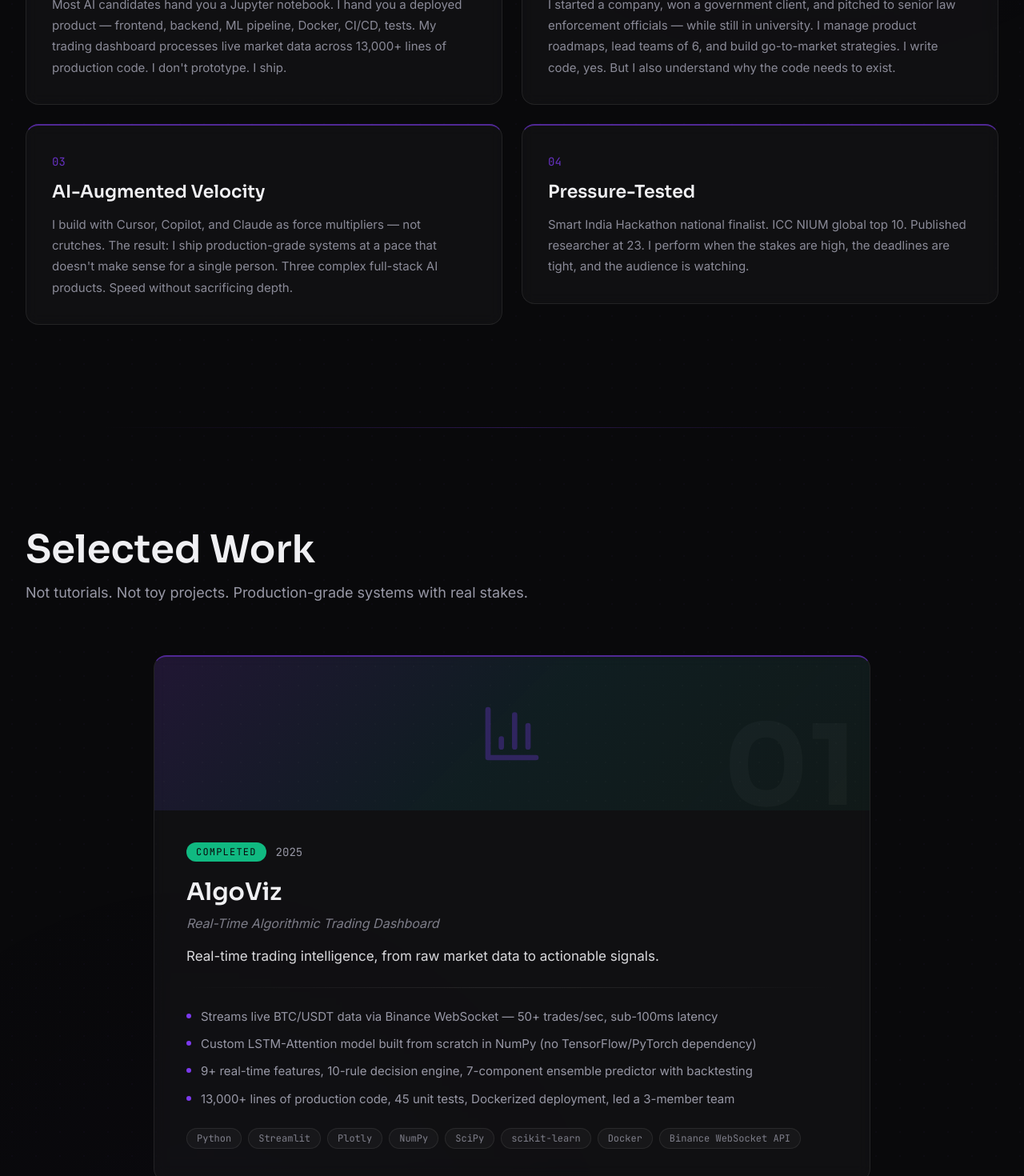
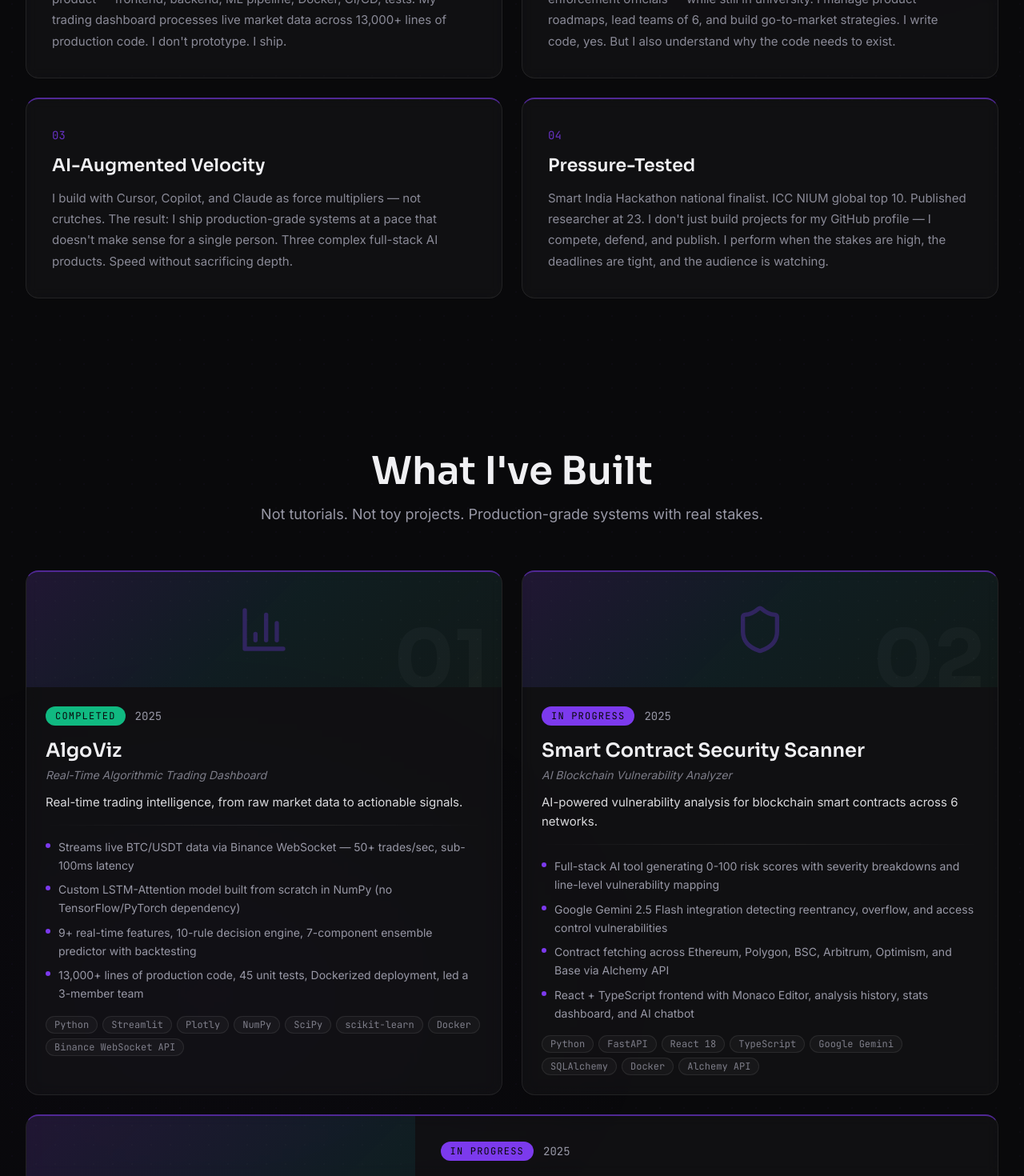
Before and after one commit to KartikJoshi23/portfolio-website, a Next.js app: page / in a window 1280 px wide. Shown: the part 1330-2800 px from the top of the page at 80% size. Built offline with nearby package versions, Linux system fonts and the light colour scheme.

Commit message:
fix: hero text wrapping, reduce section spacing, uniform value cards, rename Selected Work, 2+1 project grid layout

```diff
--- a/src/app/page.tsx
+++ b/src/app/page.tsx
@@ -21,10 +21,6 @@ import BackgroundOrbs from '@/components/ui/BackgroundOrbs'
 import ScrollProgressBar from '@/components/ui/ScrollProgressBar'
 import CursorTrail from '@/components/ui/CursorTrail'
 
-function SectionDivider() {
-  return <div className="section-divider mx-auto max-w-5xl" />
-}
-
 export default function Home() {
   const [preloaderDone, setPreloaderDone] = useState(false)
 
@@ -47,37 +43,12 @@ export default function Home() {
       <BackgroundOrbs />
 
       <main id="main-content">
-        {/* Section 1: Hero */}
         <Hero animateEntrance={preloaderDone} />
-
-        <SectionDivider />
-
-        {/* Section 2: What Sets Me Apart */}
         <WhatSetsApart />
-
-        <SectionDivider />
-
-        {/* Section 3: Selected Work */}
         <SelectedWork />
-
-        <SectionDivider />
-
-        {/* Section 4: My Arsenal */}
         <TechStack />
-
-        <SectionDivider />
-
-        {/* Section 5: Track Record */}
         <TrackRecord />
-
-        <SectionDivider />
-
-        {/* Section 6: Education */}
         <Education />
-
-        <SectionDivider />
-
-        {/* Section 7: Let's Talk / Contact */}
         <Contact />
       </main>
 
--- a/src/components/sections/Contact.tsx
+++ b/src/components/sections/Contact.tsx
@@ -75,7 +75,7 @@ export default function Contact() {
     return (
         <section
             id="contact"
-            className="relative py-24 md:py-32"
+            className="relative py-16 md:py-24"
         >
             <div className="max-w-7xl mx-auto px-6 lg:px-8">
                 {/* Section Header — Blueprint §5.8.2 */}
--- a/src/components/sections/Education.tsx
+++ b/src/components/sections/Education.tsx
@@ -12,7 +12,7 @@ export default function Education() {
     return (
         <section
             id="education"
-            className="relative py-24 md:py-32"
+            className="relative py-16 md:py-24"
         >
             <div className="max-w-7xl mx-auto px-6 lg:px-8">
                 {/* Section Header */}
--- a/src/components/sections/SelectedWork.tsx
+++ b/src/components/sections/SelectedWork.tsx
@@ -14,7 +14,7 @@ export default function SelectedWork() {
     return (
         <section
             id="work"
-            className="relative py-24 md:py-32"
+            className="relative py-16 md:py-24"
         >
             {/* Subtle background gradient */}
             <div
@@ -27,16 +27,25 @@ export default function SelectedWork() {
 
             <div className="max-w-7xl mx-auto px-6 lg:px-8 relative z-10">
                 {/* Section Header */}
-                <SectionHeading
-                    heading="Selected Work"
-                    subheading="Not tutorials. Not toy projects. Production-grade systems with real stakes."
-                />
+                <div className="text-center [&_p]:mx-auto">
+                    <SectionHeading
+                        heading="What I've Built"
+                        subheading="Not tutorials. Not toy projects. Production-grade systems with real stakes."
+                    />
+                </div>
 
-                {/* Project Cards — vertical stack, constrained for readability */}
-                <div className="mt-16 max-w-4xl mx-auto flex flex-col gap-8 md:gap-10">
-                    {projects.map((project, i) => (
-                        <ProjectCard key={project.number} project={project} index={i} />
-                    ))}
+                {/* Project Cards — 2 compact cards + 1 horizontal card */}
+                <div className="mt-14 space-y-6">
+                    {/* Top row: 2 side-by-side compact cards */}
+                    <div className="grid grid-cols-1 md:grid-cols-2 gap-6">
+                        {projects.slice(0, 2).map((project, i) => (
+                            <ProjectCard key={project.number} project={project} index={i} variant="compact" />
+                        ))}
+                    </div>
+                    {/* Bottom: Full-width horizontal card */}
+                    {projects[2] && (
+                        <ProjectCard project={projects[2]} index={2} variant="horizontal" />
+                    )}
                 </div>
             </div>
         </section>
--- a/src/components/sections/TechStack.tsx
+++ b/src/components/sections/TechStack.tsx
@@ -32,7 +32,7 @@ export default function TechStack() {
     return (
         <section
             id="skills"
-            className="relative py-24 md:py-32"
+            className="relative py-16 md:py-24"
         >
             {/* Subtle background gradient for depth */}
             <div
--- a/src/components/sections/TrackRecord.tsx
+++ b/src/components/sections/TrackRecord.tsx
@@ -15,7 +15,7 @@ export default function TrackRecord() {
     return (
         <section
             id="achievements"
-            className="relative py-24 md:py-32"
+            className="relative py-16 md:py-24"
         >
             {/* Subtle gradient background */}
             <div
--- a/src/components/sections/WhatSetsApart.tsx
+++ b/src/components/sections/WhatSetsApart.tsx
@@ -13,7 +13,7 @@ export default function WhatSetsApart() {
     return (
         <section
             id="about"
-            className="relative py-24 md:py-32"
+            className="relative py-16 md:py-24"
         >
             {/* Subtle gradient background */}
             <div
--- a/src/components/ui/ProjectCard.tsx
+++ b/src/components/ui/ProjectCard.tsx
@@ -1,8 +1,7 @@
 /* ==========================================================
  * PROJECTCARD.TSX — Enhanced with visual header
  * Premium glassmorphism card with gradient visual area
- * Hover: violet glow shadow + border transition
- * Project number as subtle watermark
+ * Supports compact (grid) and horizontal (full-width) variants
  * ========================================================== */
 "use client"
 
@@ -21,33 +20,23 @@ const projectIcons: Record<string, React.ComponentType<{ className?: string }>>
 interface ProjectCardProps {
     project: Project
     index: number
+    variant?: 'compact' | 'horizontal'
 }
 
-export default function ProjectCard({ project, index }: ProjectCardProps) {
+function VisualHeader({ project, variant }: { project: Project; variant: 'compact' | 'horizontal' }) {
     const Icon = projectIcons[project.number] || BarChart3
+    const isHorizontal = variant === 'horizontal'
 
     return (
-        <motion.div
-            initial={{ opacity: 0, y: 50 }}
-            whileInView={{ opacity: 1, y: 0 }}
-            transition={{ duration: 0.7, delay: index * 0.1, ease: EASE_OUT }}
-            viewport={{ once: true, amount: 0.15 }}
-            className="group relative bg-white/3 backdrop-blur-sm border border-white/8
-                        rounded-2xl overflow-hidden
-                        border-t-2 border-t-violet/60
-                        transition-all duration-500
-                        hover:border-white/15 hover:bg-white/5
-                        hover:shadow-[0_0_80px_rgba(124,58,237,0.06)]"
-        >
-            {/* Visual header area — gradient with icon */}
-            <div className="relative h-40 md:h-48 overflow-hidden">
+        <div className={`relative overflow-hidden ${
+            isHorizontal ? 'h-48 md:h-auto md:min-h-full' : 'h-32 md:h-36'
+        }`}>
             <div
                 className="absolute inset-0 transition-transform duration-700 group-hover:scale-105"
                 style={{
                     background: `linear-gradient(135deg, rgba(124, 58, 237, 0.15) 0%, rgba(6, 182, 212, 0.08) 50%, rgba(16, 185, 129, 0.05) 100%)`,
                 }}
             />
-                {/* Grid pattern overlay */}
             <div
                 className="absolute inset-0 opacity-10"
                 style={{
@@ -55,22 +44,27 @@ export default function ProjectCard({ project, index }: ProjectCardProps) {
                     backgroundSize: '24px 24px',
                 }}
             />
-                {/* Icon */}
             <div className="absolute inset-0 flex items-center justify-center">
-                    <Icon className="w-16 h-16 md:w-20 md:h-20 text-violet/30 transition-all duration-500 group-hover:text-violet/50 group-hover:scale-110" />
+                <Icon className={`text-violet/30 transition-all duration-500 group-hover:text-violet/50 group-hover:scale-110 ${
+                    isHorizontal ? 'w-20 h-20 md:w-24 md:h-24' : 'w-12 h-12 md:w-16 md:h-16'
+                }`} />
             </div>
-                {/* Hover overlay */}
             <div className="absolute inset-0 bg-violet/0 group-hover:bg-violet/5 transition-colors duration-500" />
-                {/* Watermark number */}
-                <span className="absolute right-4 -bottom-4 font-sora font-bold text-[100px] md:text-[140px]
-                                 text-white/3 select-none pointer-events-none leading-none">
+            <span className={`absolute right-4 -bottom-4 font-sora font-bold
+                             text-white/3 select-none pointer-events-none leading-none ${
+                isHorizontal ? 'text-[120px] md:text-[160px]' : 'text-[80px] md:text-[100px]'
+            }`}>
                 {project.number}
             </span>
         </div>
+    )
+}
 
-            {/* Content */}
-            <div className="relative z-10 p-8 md:p-10">
-                {/* Top row: Status + Year */}
+function CardContent({ project, variant }: { project: Project; variant: 'compact' | 'horizontal' }) {
+    const isHorizontal = variant === 'horizontal'
+
+    return (
+        <div className={`relative z-10 ${isHorizontal ? 'p-6 md:p-8' : 'p-5 md:p-6'}`}>
             <div className="flex items-center gap-3">
                 <StatusBadge status={project.status} />
                 <span className="font-mono text-sm text-silver">
@@ -78,45 +72,47 @@ export default function ProjectCard({ project, index }: ProjectCardProps) {
                 </span>
             </div>
 
-                {/* Title */}
-                <h3 className="mt-5 font-sora font-semibold text-2xl md:text-3xl text-cool-white leading-tight
-                               group-hover:text-violet transition-colors duration-300">
+            <h3 className={`mt-4 font-sora font-semibold text-cool-white leading-tight
+                           group-hover:text-violet transition-colors duration-300 ${
+                isHorizontal ? 'text-2xl md:text-3xl' : 'text-xl md:text-2xl'
+            }`}>
                 {project.title}
             </h3>
 
-                {/* Subtitle */}
-                <p className="mt-2 font-inter text-base text-silver/80 italic">
+            <p className={`mt-1.5 font-inter text-silver/80 italic ${
+                isHorizontal ? 'text-base' : 'text-sm'
+            }`}>
                 {project.subtitle}
             </p>
 
-                {/* One-liner */}
-                <p className="mt-4 font-inter text-base md:text-[17px] text-cool-white/90 leading-relaxed">
+            <p className={`mt-3 font-inter text-cool-white/90 leading-relaxed ${
+                isHorizontal ? 'text-base md:text-[17px]' : 'text-sm md:text-[15px]'
+            }`}>
                 {project.oneLiner}
             </p>
 
-                {/* Divider */}
-                <div className="my-6 h-px bg-linear-to-r from-transparent via-white/10 to-transparent" />
+            <div className="my-4 h-px bg-linear-to-r from-transparent via-white/10 to-transparent" />
 
-                {/* Highlights */}
-                <ul className="space-y-2.5">
+            <ul className={`space-y-2 ${isHorizontal ? '' : 'line-clamp-none'}`}>
                 {project.highlights.map((h, i) => (
                     <li
                         key={i}
-                            className="flex items-start gap-3 font-inter text-sm md:text-[15px] text-silver leading-relaxed"
+                        className={`flex items-start gap-2.5 font-inter text-silver leading-relaxed ${
+                            isHorizontal ? 'text-sm md:text-[15px]' : 'text-xs md:text-sm'
+                        }`}
                     >
-                            <span className="mt-2 w-1.5 h-1.5 rounded-full bg-violet shrink-0" />
+                        <span className="mt-1.5 w-1.5 h-1.5 rounded-full bg-violet shrink-0" />
                         {h}
                     </li>
                 ))}
             </ul>
 
-                {/* Tech stack */}
-                <div className="mt-6 flex flex-wrap gap-2">
+            <div className="mt-4 flex flex-wrap gap-1.5">
                 {project.tech.map((t) => (
                     <span
                         key={t}
                         className="font-mono text-xs text-silver/80 bg-white/3
-                                       border border-white/8 rounded-full px-3 py-1
+                                   border border-white/8 rounded-full px-2.5 py-0.5
                                    transition-all duration-300
                                    hover:border-violet/40 hover:text-cool-white"
                     >
@@ -125,6 +121,41 @@ export default function ProjectCard({ project, index }: ProjectCardProps) {
                 ))}
             </div>
         </div>
+    )
+}
+
+export default function ProjectCard({ project, index, variant = 'compact' }: ProjectCardProps) {
+    const isHorizontal = variant === 'horizontal'
+
+    return (
+        <motion.div
+            initial={{ opacity: 0, y: 50 }}
+            whileInView={{ opacity: 1, y: 0 }}
+            transition={{ duration: 0.7, delay: index * 0.1, ease: EASE_OUT }}
+            viewport={{ once: true, amount: 0.15 }}
+            className={`group relative bg-white/3 backdrop-blur-sm border border-white/8
+                        rounded-2xl overflow-hidden
+                        border-t-2 border-t-violet/60
+                        transition-all duration-500
+                        hover:border-white/15 hover:bg-white/5
+                        hover:shadow-[0_0_80px_rgba(124,58,237,0.06)]
+                        ${isHorizontal ? 'md:flex md:flex-row' : 'h-full'}`}
+        >
+            {isHorizontal ? (
+                <>
+                    <div className="md:w-2/5 md:shrink-0">
+                        <VisualHeader project={project} variant={variant} />
+                    </div>
+                    <div className="md:w-3/5">
+                        <CardContent project={project} variant={variant} />
+                    </div>
+                </>
+            ) : (
+                <>
+                    <VisualHeader project={project} variant={variant} />
+                    <CardContent project={project} variant={variant} />
+                </>
+            )}
         </motion.div>
     )
 }
--- a/src/components/ui/TiltCard.tsx
+++ b/src/components/ui/TiltCard.tsx
@@ -51,7 +51,7 @@ export default function TiltCard({ children, className, maxTilt = 3 }: TiltCardP
                 transformPerspective: 800,
                 transformStyle: 'preserve-3d',
             }}
-            className={className}
+            className={`${className || ''} h-full`}
         >
             {children}
             {/* Shine overlay on hover */}
--- a/src/components/ui/ValueCard.tsx
+++ b/src/components/ui/ValueCard.tsx
@@ -23,7 +23,7 @@ export default function ValueCard({ card, index }: ValueCardProps) {
                 whileInView={{ opacity: 1, y: 0 }}
                 transition={{ duration: 0.6, delay: index * 0.12, ease: EASE_OUT }}
                 viewport={{ once: true, amount: 0.2 }}
-                className="group relative bg-white/3 backdrop-blur-sm border border-white/8
+                className="group relative h-full bg-white/3 backdrop-blur-sm border border-white/8
                             rounded-2xl p-6 md:p-8 border-t-2 border-t-violet/60 overflow-hidden
                             transition-all duration-500
                             hover:border-white/15 hover:bg-white/5
--- a/src/data/valueCards.ts
+++ b/src/data/valueCards.ts
@@ -27,6 +27,6 @@ export const valueCards: ValueCard[] = [
         number: '04',
         title: 'Pressure-Tested',
         description:
-            'Smart India Hackathon national finalist. ICC NIUM global top 10. Published researcher at 23. I perform when the stakes are high, the deadlines are tight, and the audience is watching.',
+            'Smart India Hackathon national finalist. ICC NIUM global top 10. Published researcher at 23. I don\'t just build projects for my GitHub profile — I compete, defend, and publish. I perform when the stakes are high, the deadlines are tight, and the audience is watching.',
     },
 ]
```
Also changed, not shown: src/components/sections/Hero.tsx (+11 -5 lines). Lines whose indentation alone changed are shown as unchanged.
